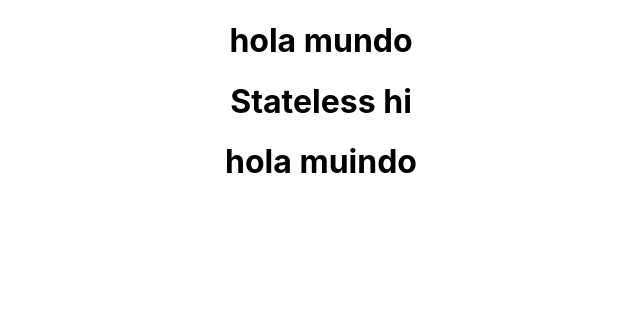
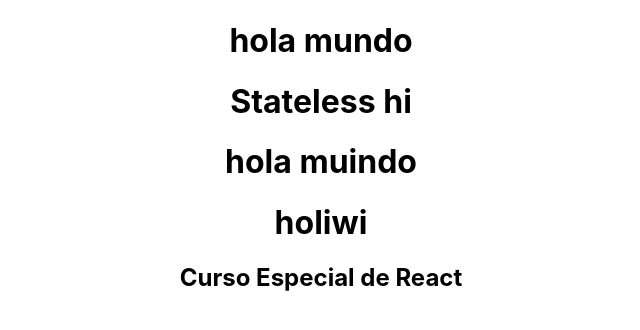
Before and after one commit to codelikeamexican/ReactJsPractice, a React (Create React App) app in the folder holamundo/: page / in a window 1280 px wide. Shown: the top 330 px of the page, without its empty margins (319-959 px from the left). Built offline with nearby package versions, Linux system fonts and the light colour scheme.

Commit message:
creating a JSX component

```diff
--- a/holamundo/src/App.js
+++ b/holamundo/src/App.js
@@ -4,12 +4,14 @@ import './App.css';
 import Stateful from './components/Stateful'
 import Stateless from './components/Stateless'
 import Presentacional from './components/Presentational'
+import HolaMundo from './components/HolaMundo'
 function App() {
   return (
     <div className="App">
      <Stateful/>
      <Stateless/>
      <Presentacional/>
+     <HolaMundo/>
     </div>
   );
 }
--- /dev/null
+++ b/holamundo/src/components/HolaMundo.jsx
@@ -0,0 +1,13 @@
+import React from 'react'
+
+const HolaMundo = ()=>{
+    const hello ='holiwi';
+    return (
+        <div className="HolaMundo">
+            <h1>{hello}</h1>
+            <h2>Curso Especial de React</h2>
+        </div>
+    );
+};
+
+export default HolaMundo;
```
